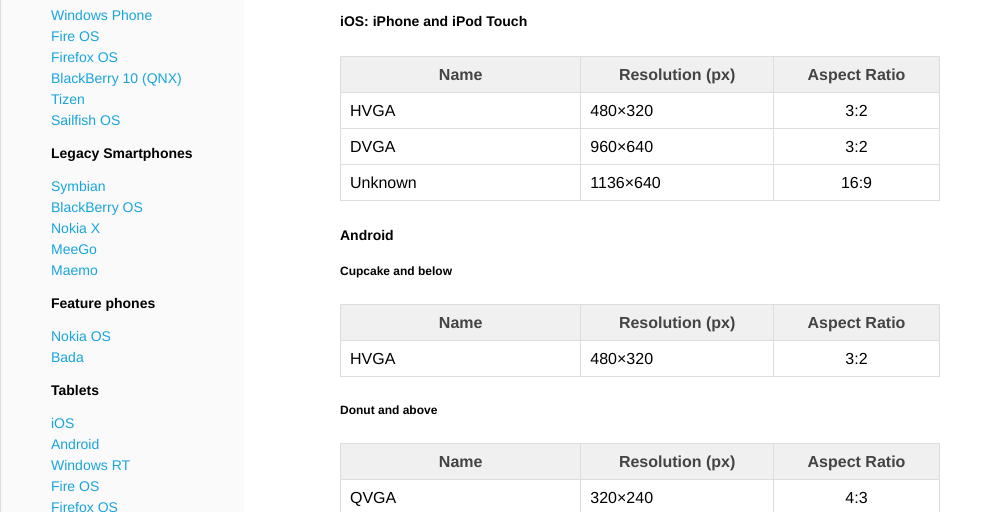
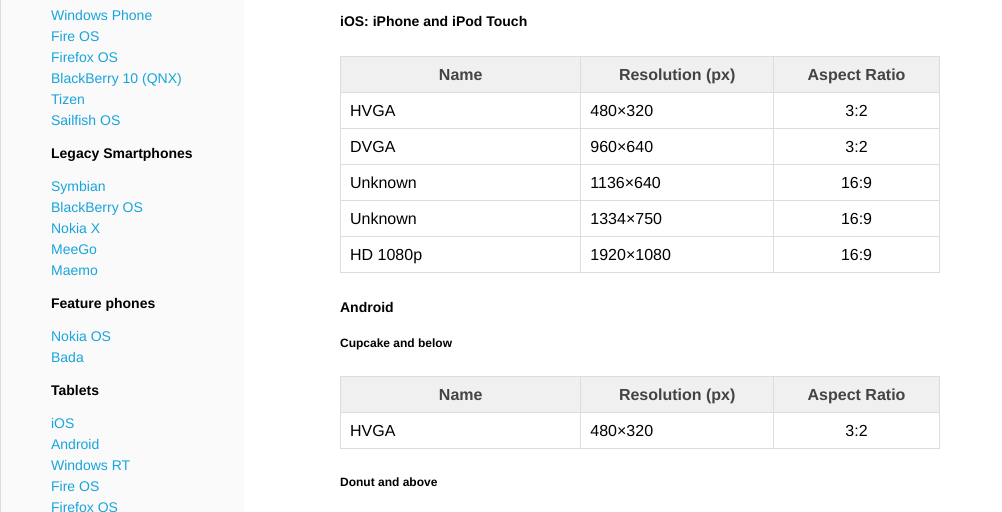
Before and after one commit to dstorey/openweb.io, a plain HTML site: page devices/screens.html in a window 1280 px wide. Shown: the part 222-734 px from the top of the page, without its empty margins (0-1002 px from the left). Drawn offline with Linux system fonts and the light colour scheme.

Commit message:
Add iPhone 6 resolutions

```diff
--- a/devices/screens.html
+++ b/devices/screens.html
@@ -100,6 +100,16 @@
 						<tr>
 							<td>Unknown</td>
 							<td>1136×640</td>
+							<td>16:9</td>
+						</tr>
+						<tr>
+							<td>Unknown</td>
+							<td>1334×750</td>
+							<td>16:9</td>
+						</tr>
+						<tr>
+							<td>HD 1080p</td>
+							<td>1920×1080</td>
 							<td>16:9</td>
 						</tr>
 					</tbody>
```
